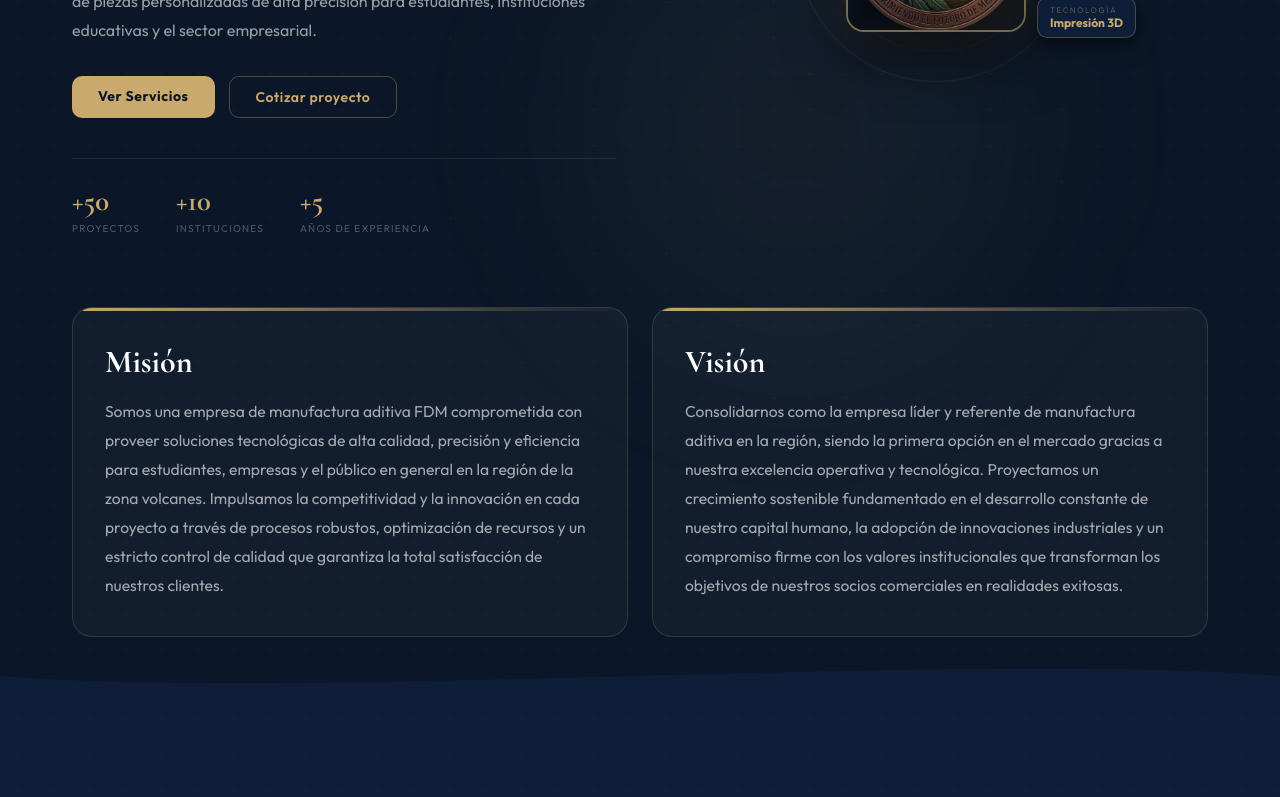
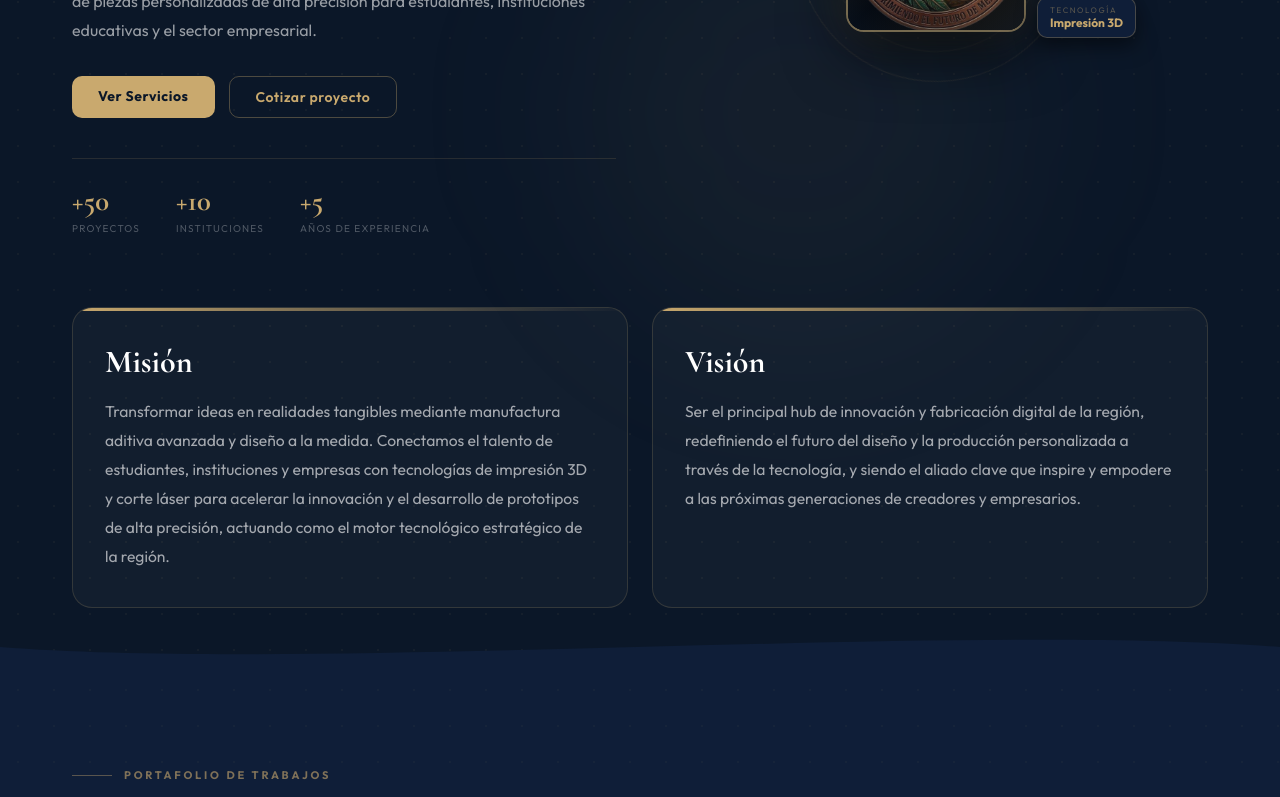
Before and after one commit to VladimirDP/WEBSITE_DILED3D, a React (Vite) app: page / in a window 1280 px wide. Shown: the part 448-1245 px from the top of the page. Built offline with nearby package versions, Linux system fonts and the light colour scheme; no server answers.

Commit message:
Actualizacion Mision y Vision

```diff
--- a/src/components/Hero.jsx
+++ b/src/components/Hero.jsx
@@ -214,13 +214,13 @@ export default function Hero() {
             <div className="mv-card">
               <h2 className="mv-title font-display">Misión</h2>
               <p className="mv-text">
-                Somos una empresa de manufactura aditiva FDM comprometida con proveer soluciones tecnológicas de alta calidad, precisión y eficiencia para estudiantes, empresas y el público en general en la región de la zona volcanes. Impulsamos la competitividad y la innovación en cada proyecto a través de procesos robustos, optimización de recursos y un estricto control de calidad que garantiza la total satisfacción de nuestros clientes.
+                Transformar ideas en realidades tangibles mediante manufactura aditiva avanzada y diseño a la medida. Conectamos el talento de estudiantes, instituciones y empresas con tecnologías de impresión 3D y corte láser para acelerar la innovación y el desarrollo de prototipos de alta precisión, actuando como el motor tecnológico estratégico de la región.
               </p>
             </div>
             <div className="mv-card">
               <h2 className="mv-title font-display">Visión</h2>
               <p className="mv-text">
-                Consolidarnos como la empresa líder y referente de manufactura aditiva en la región, siendo la primera opción en el mercado gracias a nuestra excelencia operativa y tecnológica. Proyectamos un crecimiento sostenible fundamentado en el desarrollo constante de nuestro capital humano, la adopción de innovaciones industriales y un compromiso firme con los valores institucionales que transforman los objetivos de nuestros socios comerciales en realidades exitosas.
+                Ser el principal hub de innovación y fabricación digital de la región, redefiniendo el futuro del diseño y la producción personalizada a través de la tecnología, y siendo el aliado clave que inspire y empodere a las próximas generaciones de creadores y empresarios.
               </p>
             </div>
           </div>
```
